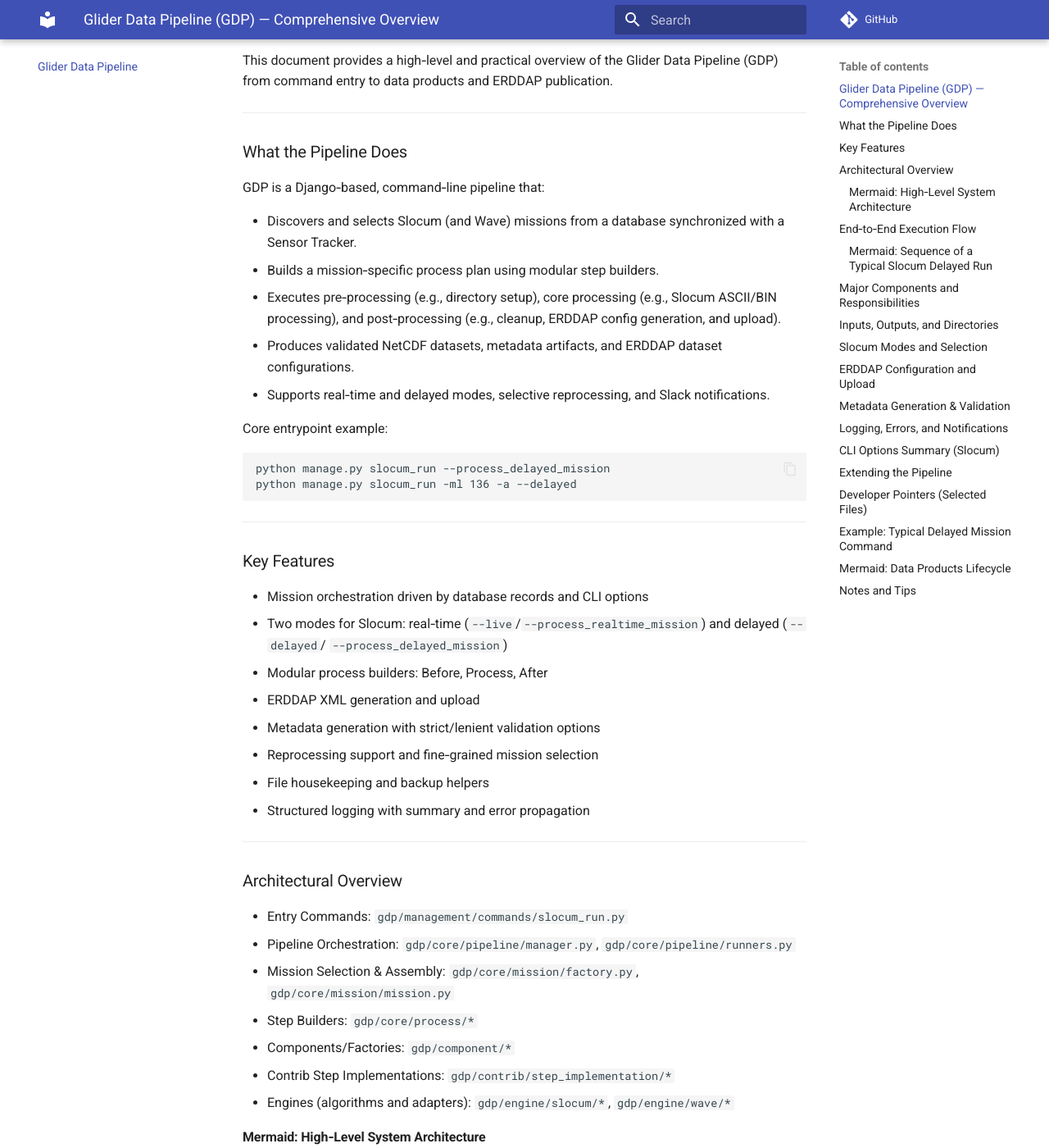
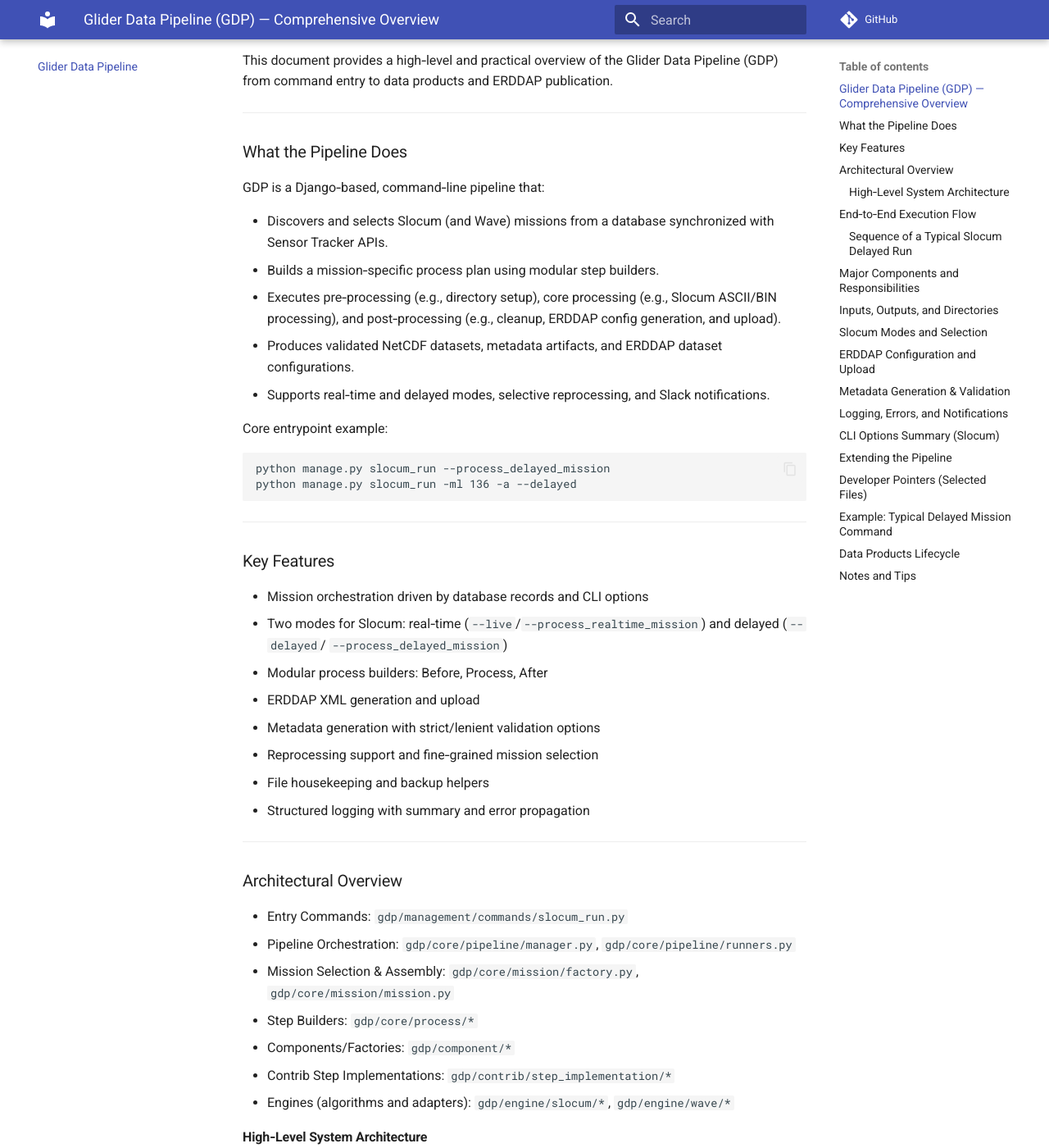
Before and after one commit to ocean-tracking-network/otn-glider-documentation, an MkDocs documentation site: the page built from docs/gdp/gdp.md, in a window 1280 px wide and 1400 px high, scrolled down 213 px. Shown: the whole window at 82% size. Built offline with MkDocs 1.6.1 and Material for MkDocs 9.7.7, drawn with Linux system fonts in a browser that asks for light colours; comment, search, counter and statistics services are not loaded; some of the changed text lies outside the part shown.

Commit message:
Update Glider Data Pipeline Overview

````diff
--- a/docs/gdp/gdp.md
+++ b/docs/gdp/gdp.md
@@ -13,7 +13,7 @@ products and ERDDAP publication.
 
 GDP is a Django‑based, command‑line pipeline that:
 
-- Discovers and selects Slocum (and Wave) missions from a database synchronized with a Sensor Tracker.
+- Discovers and selects Slocum (and Wave) missions from a database synchronized with Sensor Tracker APIs.
 - Builds a mission‑specific process plan using modular step builders.
 - Executes pre‑processing (e.g., directory setup), core processing (e.g., Slocum ASCII/BIN processing), and
   post‑processing (e.g., cleanup, ERDDAP config generation, and upload).
@@ -53,7 +53,7 @@ python manage.py slocum_run -ml 136 -a --delayed
 - Contrib Step Implementations: `gdp/contrib/step_implementation/*`
 - Engines (algorithms and adapters): `gdp/engine/slocum/*`, `gdp/engine/wave/*`
 
-#### Mermaid: High‑Level System Architecture
+#### High‑Level System Architecture
 
 ```mermaid
 flowchart LR
@@ -116,7 +116,7 @@ flowchart LR
         - ERDDAP upload: `gdp/contrib/step_implementation/errdap_data_file_upload/*`
         - Optional backup of ERDDAP files: `gdp/contrib/step_implementation/backup_erddap_files/*`
 
-#### Mermaid: Sequence of a Typical Slocum Delayed Run
+#### Sequence of a Typical Slocum Delayed Run
 
 ```mermaid
 sequenceDiagram
@@ -313,7 +313,7 @@ Behavior:
 
 ---
 
-### Mermaid: Data Products Lifecycle
+### Data Products Lifecycle
 
 ```mermaid
 stateDiagram-v2
````
